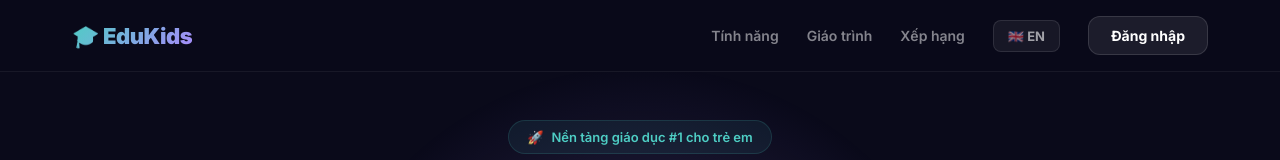
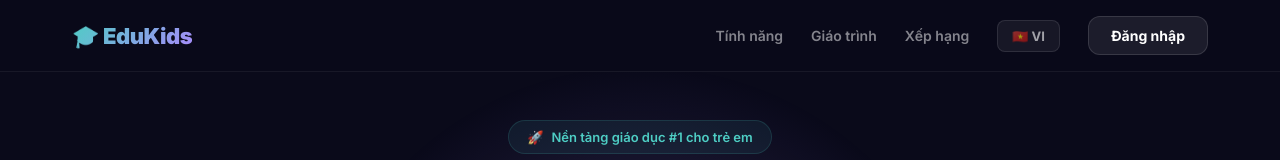
Before and after one commit to lktiep/english4kids, a Next.js app: page / in a window 1280 px wide. Shown: the top 160 px of the page. Built offline with nearby package versions, Linux system fonts and the light colour scheme; no server answers.

Commit message:
fix(i18n): fix language toggle label and add toggle to dashboard
- Landing page: show current language (🇻🇳 VI / 🇬🇧 EN) instead of target
- Dashboard: add language toggle button in header between user info and sign out
- Add langSwitch CSS to dashboard module

```diff
--- a/app/dashboard/dashboard.module.css
+++ b/app/dashboard/dashboard.module.css
@@ -51,6 +51,24 @@
   font-size: 14px;
   font-weight: 600;
   color: rgba(255, 255, 255, 0.8);
+}
+
+.langSwitch {
+  padding: 7px 14px;
+  background: rgba(255, 255, 255, 0.06);
+  border: 1px solid rgba(255, 255, 255, 0.1);
+  border-radius: 8px;
+  color: rgba(255, 255, 255, 0.6);
+  font-size: 13px;
+  font-weight: 700;
+  cursor: pointer;
+  transition: all 0.2s;
+  font-family: inherit;
+}
+
+.langSwitch:hover {
+  background: rgba(255, 255, 255, 0.12);
+  color: white;
 }
 
 .signOutBtn {
--- a/app/page.js
+++ b/app/page.js
@@ -58,7 +58,7 @@ export default function LandingPage() {
                 locale === "vi" ? "Switch to English" : "Chuyển sang Tiếng Việt"
               }
             >
-              {locale === "vi" ? "🇬🇧 EN" : "🇻🇳 VI"}
+              {locale === "vi" ? "🇻🇳 VI" : "🇬🇧 EN"}
             </button>
             {!loading &&
               (user ? (
```
Also changed, not shown: app/dashboard/page.js (+11 -0 lines).
